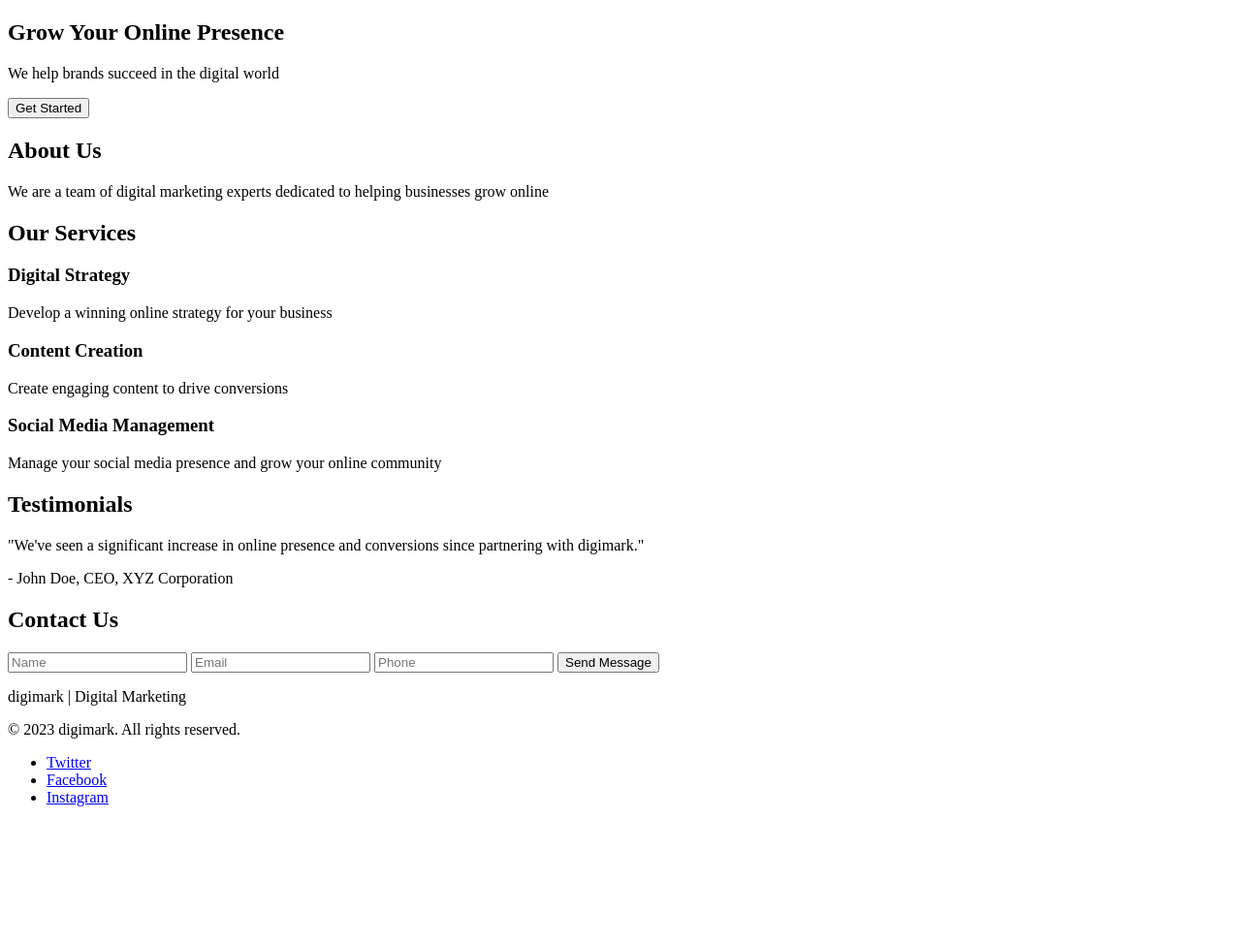
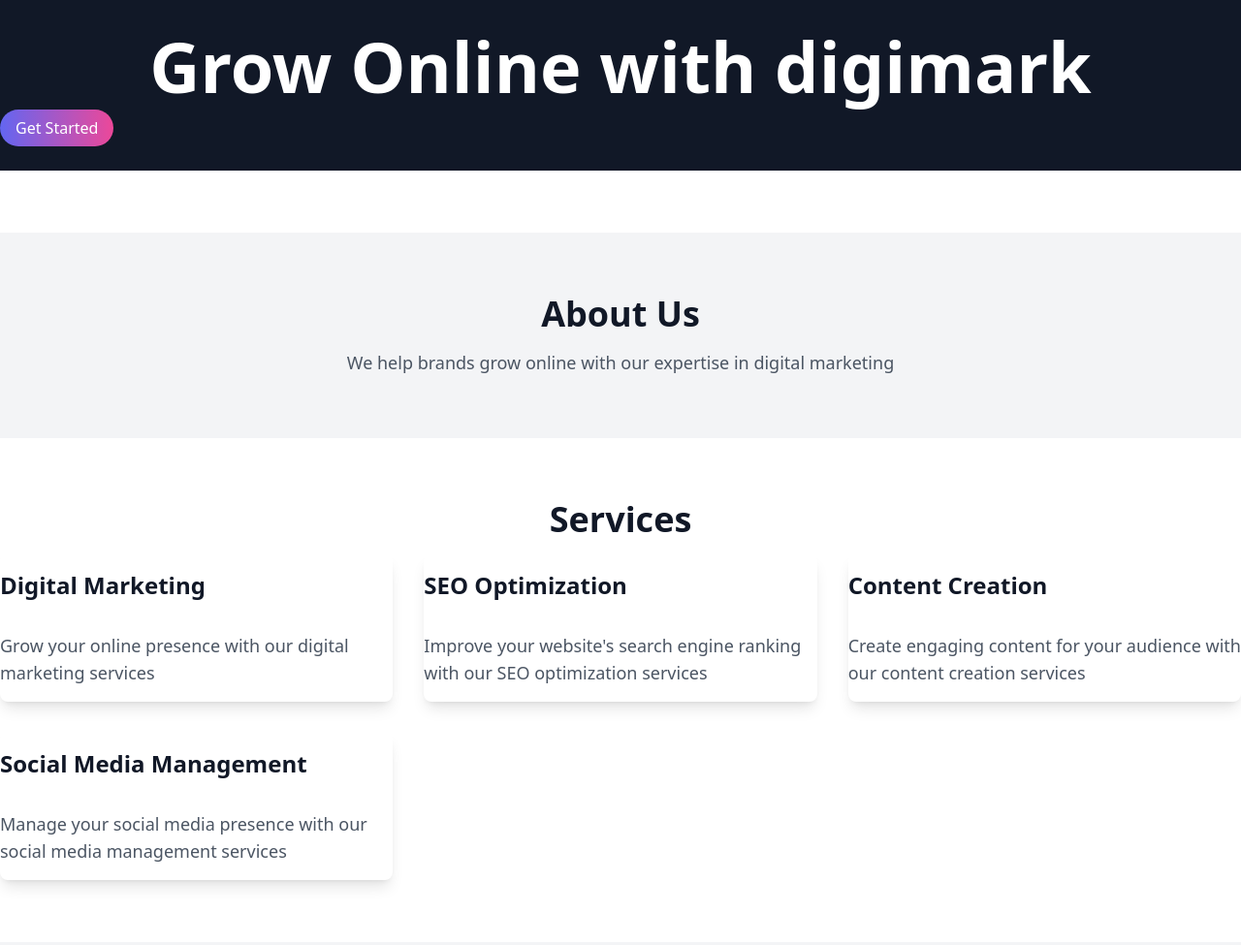
Before and after one commit to AjDhisone/sim-ai-automation, a plain HTML site: page digimark/index.html in a window 1280 px wide. Shown: the top 975 px of the page at 97% size. Before the commit the page ends 848 px from the top, so only its background shows below. Drawn offline with nearby package versions, Linux system fonts and the light colour scheme.

Commit message:
Update website for digimark

```diff
--- a/digimark/index.html
+++ b/digimark/index.html
@@ -3,105 +3,95 @@
 <head>
     <meta charset="UTF-8">
     <meta name="viewport" content="width=device-width, initial-scale=1.0">
-    <meta name="title" content="digimark | Digital Marketing">
-    <meta name="description" content="We help brands grow online">
-    <title>digimark | Digital Marketing</title>
-    <link rel="stylesheet" href="https://cdn.tailwindcss.com">
-</head>
-<body class="scroll-smooth bg-white dark:bg-gray-800 h-screen">
+    <meta name="description" content="Digital Marketing Agency - Grow online with us">
+    <meta name="title" content="digimark">
+    <title>digimark</title>
+    <script src="https://cdn.tailwindcss.com"></script>
     <style>
-        @tailwind base;
-        @tailwind components;
-        @tailwind utilities;
-
         .fade-in-up {
-            transition: opacity 0.3s ease-out, transform 0.3s ease-out;
-        }
-        .fade-in-up.visible {
-            opacity: 1;
-            transform: translateY(0);
+            opacity: 0;
+            transform: translateY(30px);
+            transition: opacity 0.6s ease-out, transform 0.6s ease-out;
         }
         .fade-in-left {
-            transition: opacity 0.3s ease-out, transform 0.3s ease-out;
-        }
-        .fade-in-left.visible {
-            opacity: 1;
-            transform: translateX(0);
+            opacity: 0;
+            transform: translateX(-30px);
+            transition: opacity 0.6s ease-out, transform 0.6s ease-out;
         }
         .fade-in-right {
-            transition: opacity 0.3s ease-out, transform 0.3s ease-out;
+            opacity: 0;
+            transform: translateX(30px);
+            transition: opacity 0.6s ease-out, transform 0.6s ease-out;
         }
-        .fade-in-right.visible {
+        .visible {
             opacity: 1;
-            transform: translateX(0);
-        }
-
-        .staggered {
-            animation: stagger 0.5s;
-            animation-fill-mode: backwards;
-        }
-        @keyframes stagger {
-            0% {
-                animation-delay: 0s;
-            }
-            100% {
-                animation-delay: 0.4s;
-            }
+            transform: translateY(0) translateX(0);
         }
     </style>
-    <section class="bg-gradient-to-r from-blue-400 to-green-400 h-screen">
-        <div class="container mx-auto p-4 md:p-6 lg:p-12 relative">
-            <h1 class="text-6xl font-bold text-white mb-4">Grow Your Online Presence</h1>
-            <p class="text-2xl text-gray-200 mb-8">We help brands succeed in the digital world</p>
-            <button class="bg-blue-500 hover:bg-blue-700 text-white font-bold py-2 px-4 rounded-full transition duration-300 ease-in-out">Get Started</button>
+</head>
+<body class="scroll-smooth">
+    <header class="relative bg-gray-900 py-8">
+        <h1 class="text-7xl font-bold text-white text-center mb-4">Grow Online with digimark</h1>
+        <a href="#" class="bg-gradient-to-r from-indigo-500 to-pink-500 text-white px-4 py-2 rounded-full hover:scale-105 hover:shadow-lg transition duration-300 ease-in-out">Get Started</a>
+    </header>
+    <main class="pt-16">
+        <section class="bg-gray-100 py-16">
+            <h2 class="text-4xl font-bold text-gray-900 text-center mb-4">About Us</h2>
+            <p class="text-lg text-gray-600 text-center">We help brands grow online with our expertise in digital marketing</p>
+        </section>
+        <section class="py-16">
+            <h2 class="text-4xl font-bold text-gray-900 text-center mb-4">Services</h2>
+            <div class="grid grid-cols-1 md:grid-cols-2 lg:grid-cols-3 gap-8">
+                <div class="bg-white rounded-lg shadow-lg hover:shadow-2xl transition duration-300 ease-in-out">
+                    <h3 class="text-2xl font-bold text-gray-900 py-4">Digital Marketing</h3>
+                    <p class="text-lg text-gray-600 py-4">Grow your online presence with our digital marketing services</p>
                 </div>
-    </section>
-    <section class="bg-white dark:bg-gray-800 p-4 md:p-6 lg:p-12">
-        <h2 class="text-4xl font-bold text-gray-800 mb-4">About Us</h2>
-        <p class="text-lg text-gray-600 mb-8">We are a team of digital marketing experts dedicated to helping businesses grow online</p>
-    </section>
-    <section class="bg-white dark:bg-gray-800 p-4 md:p-6 lg:p-12">
-        <h2 class="text-4xl font-bold text-gray-800 mb-4">Our Services</h2>
-        <div class="grid grid-cols-1 md:grid-cols-2 lg:grid-cols-3 gap-4">
-            <div class="bg-white dark:bg-gray-800 rounded-lg shadow-lg hover:shadow-2xl hover:scale-105 transition duration-300 ease-in-out" style="animation-delay: 0.1s">
-                <h3 class="text-2xl font-bold text-gray-800 mb-2">Digital Strategy</h3>
-                <p class="text-lg text-gray-600 mb-4">Develop a winning online strategy for your business</p>
+                <div class="bg-white rounded-lg shadow-lg hover:shadow-2xl transition duration-300 ease-in-out" class="animate-on-scroll fade-in-up delay-100">
+                    <h3 class="text-2xl font-bold text-gray-900 py-4">SEO Optimization</h3>
+                    <p class="text-lg text-gray-600 py-4">Improve your website's search engine ranking with our SEO optimization services</p>
                 </div>
-            <div class="bg-white dark:bg-gray-800 rounded-lg shadow-lg hover:shadow-2xl hover:scale-105 transition duration-300 ease-in-out" style="animation-delay: 0.2s">
-                <h3 class="text-2xl font-bold text-gray-800 mb-2">Content Creation</h3>
-                <p class="text-lg text-gray-600 mb-4">Create engaging content to drive conversions</p>
+                <div class="bg-white rounded-lg shadow-lg hover:shadow-2xl transition duration-300 ease-in-out" class="animate-on-scroll fade-in-left delay-200">
+                    <h3 class="text-2xl font-bold text-gray-900 py-4">Content Creation</h3>
+                    <p class="text-lg text-gray-600 py-4">Create engaging content for your audience with our content creation services</p>
                 </div>
-            <div class="bg-white dark:bg-gray-800 rounded-lg shadow-lg hover:shadow-2xl hover:scale-105 transition duration-300 ease-in-out" style="animation-delay: 0.3s">
-                <h3 class="text-2xl font-bold text-gray-800 mb-2">Social Media Management</h3>
-                <p class="text-lg text-gray-600 mb-4">Manage your social media presence and grow your online community</p>
+                <div class="bg-white rounded-lg shadow-lg hover:shadow-2xl transition duration-300 ease-in-out" class="animate-on-scroll fade-in-right delay-300">
+                    <h3 class="text-2xl font-bold text-gray-900 py-4">Social Media Management</h3>
+                    <p class="text-lg text-gray-600 py-4">Manage your social media presence with our social media management services</p>
                 </div>
             </div>
         </section>
-    <section class="bg-white dark:bg-gray-800 p-4 md:p-6 lg:p-12">
-        <h2 class="text-4xl font-bold text-gray-800 mb-4">Testimonials</h2>
-        <div class="bg-white dark:bg-gray-800 rounded-lg shadow-lg p-4">
-            <p class="text-lg text-gray-600 mb-4">"We've seen a significant increase in online presence and conversions since partnering with digimark."</p>
-            <p class="text-lg text-gray-600 mb-4">- John Doe, CEO, XYZ Corporation</p>
+        <section class="py-16 bg-gray-100">
+            <h2 class="text-4xl font-bold text-gray-900 text-center mb-4">Testimonials</h2>
+            <div class="grid grid-cols-1 md:grid-cols-2 gap-8">
+                <div class="bg-white rounded-lg shadow-lg p-4">
+                    <p class="text-lg text-gray-600">"digimark has helped us grow our online presence significantly. We are very happy with their services."</p>
+                    <p class="text-lg text-gray-600 font-bold">- John Doe</p>
+                </div>
+                <div class="bg-white rounded-lg shadow-lg p-4">
+                    <p class="text-lg text-gray-600">"digimark's digital marketing services have been a game changer for our business. We highly recommend them."</p>
+                    <p class="text-lg text-gray-600 font-bold">- Jane Doe</p>
+                </div>
             </div>
         </section>
-    <section class="bg-white dark:bg-gray-800 p-4 md:p-6 lg:p-12">
-        <h2 class="text-4xl font-bold text-gray-800 mb-4">Contact Us</h2>
-        <form class="flex flex-col space-y-4">
-            <input type="text" class="bg-gray-100 dark:bg-gray-700 p-2 rounded-lg focus:ring-2 focus:ring-blue-500 focus:ring-opacity-50" placeholder="Name">
-            <input type="email" class="bg-gray-100 dark:bg-gray-700 p-2 rounded-lg focus:ring-2 focus:ring-blue-500 focus:ring-opacity-50" placeholder="Email">
-            <input type="tel" class="bg-gray-100 dark:bg-gray-700 p-2 rounded-lg focus:ring-2 focus:ring-blue-500 focus:ring-opacity-50" placeholder="Phone">
-            <button class="bg-blue-500 hover:bg-blue-700 text-white font-bold py-2 px-4 rounded-full transition duration-300 ease-in-out">Send Message</button>
+        <section class="py-16">
+            <h2 class="text-4xl font-bold text-gray-900 text-center mb-4">Contact Us</h2>
+            <form class="max-w-md mx-auto p-8 bg-white rounded-lg shadow-lg">
+                <input type="text" class="block w-full p-2 mb-4 border border-gray-400 rounded-lg focus:ring-2 focus:ring-blue-500 focus:border-blue-500" placeholder="Your Name">
+                <input type="email" class="block w-full p-2 mb-4 border border-gray-400 rounded-lg focus:ring-2 focus:ring-blue-500 focus:border-blue-500" placeholder="Your Email">
+                <textarea class="block w-full p-2 mb-4 border border-gray-400 rounded-lg focus:ring-2 focus:ring-blue-500 focus:border-blue-500" placeholder="Your Message"></textarea>
+                <button class="bg-gradient-to-r from-indigo-500 to-pink-500 text-white px-4 py-2 rounded-full hover:scale-105 hover:shadow-lg transition duration-300 ease-in-out">Send Message</button>
             </form>
         </section>
-    <footer class="bg-gray-800 text-white p-4 md:p-6 lg:p-12">
-        <p class="text-lg text-gray-200 mb-4">digimark | Digital Marketing</p>
-        <p class="text-lg text-gray-200 mb-4">&copy; 2023 digimark. All rights reserved.</p>
-        <ul class="flex space-x-4">
-            <li><a href="#" class="text-gray-200 hover:text-gray-100 transition duration-300 ease-in-out">Twitter</a></li>
-            <li><a href="#" class="text-gray-200 hover:text-gray-100 transition duration-300 ease-in-out">Facebook</a></li>
-            <li><a href="#" class="text-gray-200 hover:text-gray-100 transition duration-300 ease-in-out">Instagram</a></li>
-        </ul>
+        <footer class="bg-gray-900 py-8 text-white text-center">
+            <p class="text-lg">digimark - Grow Online with us</p>
+            <div class="flex justify-center">
+                <a href="#" class="text-blue-500 hover:text-blue-700 transition duration-300 ease-in-out mr-4">Facebook</a>
+                <a href="#" class="text-blue-500 hover:text-blue-700 transition duration-300 ease-in-out mr-4">Twitter</a>
+                <a href="#" class="text-blue-500 hover:text-blue-700 transition duration-300 ease-in-out">LinkedIn</a>
+            </div>
+            <p class="text-lg">Phone: 9877543119 | Email: hello@digie.com</p>
         </footer>
+    </main>
     <script>
         const observer = new IntersectionObserver((entries) => {
             entries.forEach((entry) => {
@@ -110,9 +100,8 @@
                 }
             });
         }, { threshold: 0.1 });
-
-        document.querySelectorAll('.animate-on-scroll').forEach((element) => {
-            observer.observe(element);
+        document.querySelectorAll('.animate-on-scroll').forEach((el) => {
+            observer.observe(el);
         });
     </script>
 </body>
```
Lines whose indentation alone changed are shown as unchanged.
